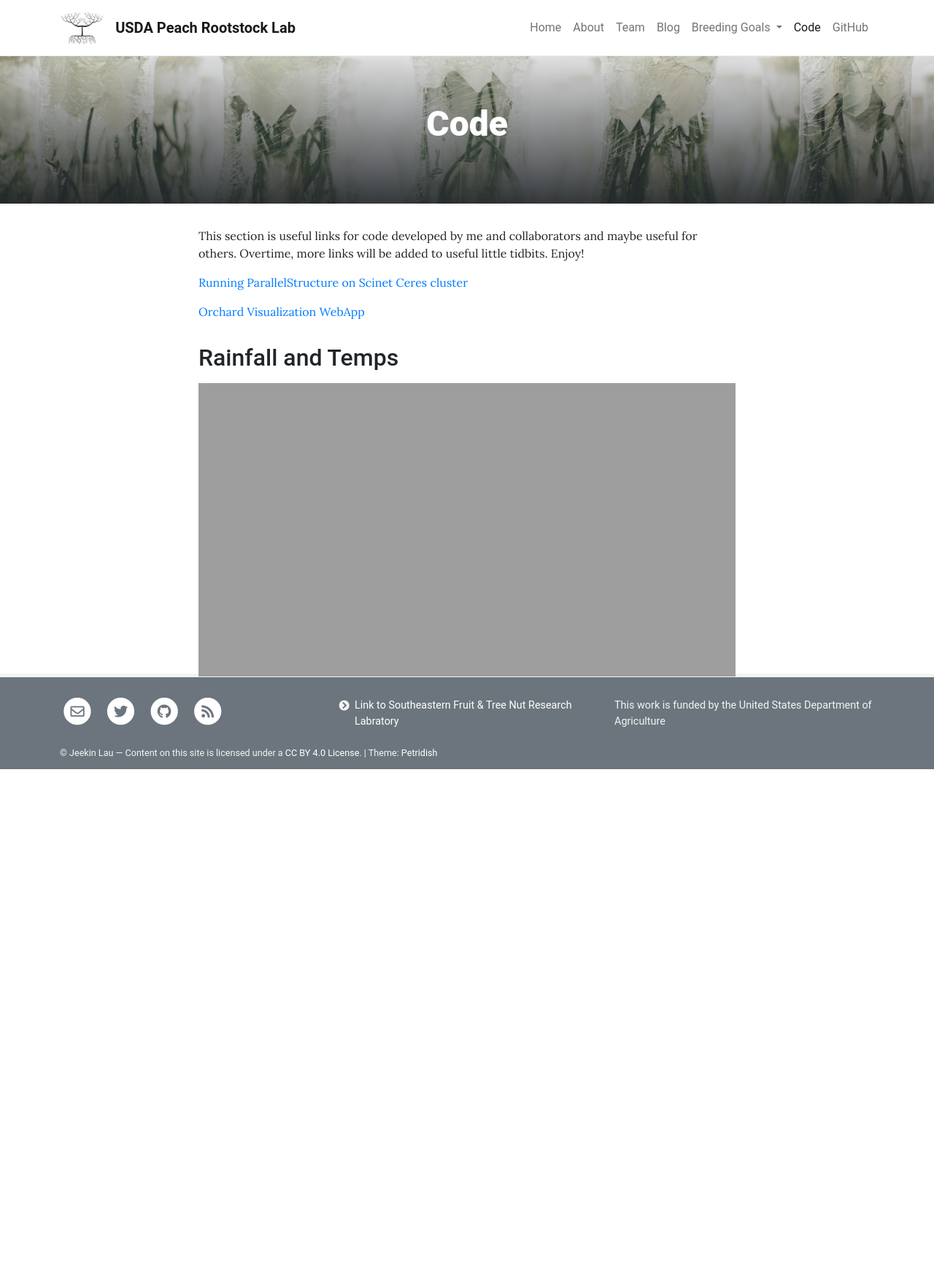
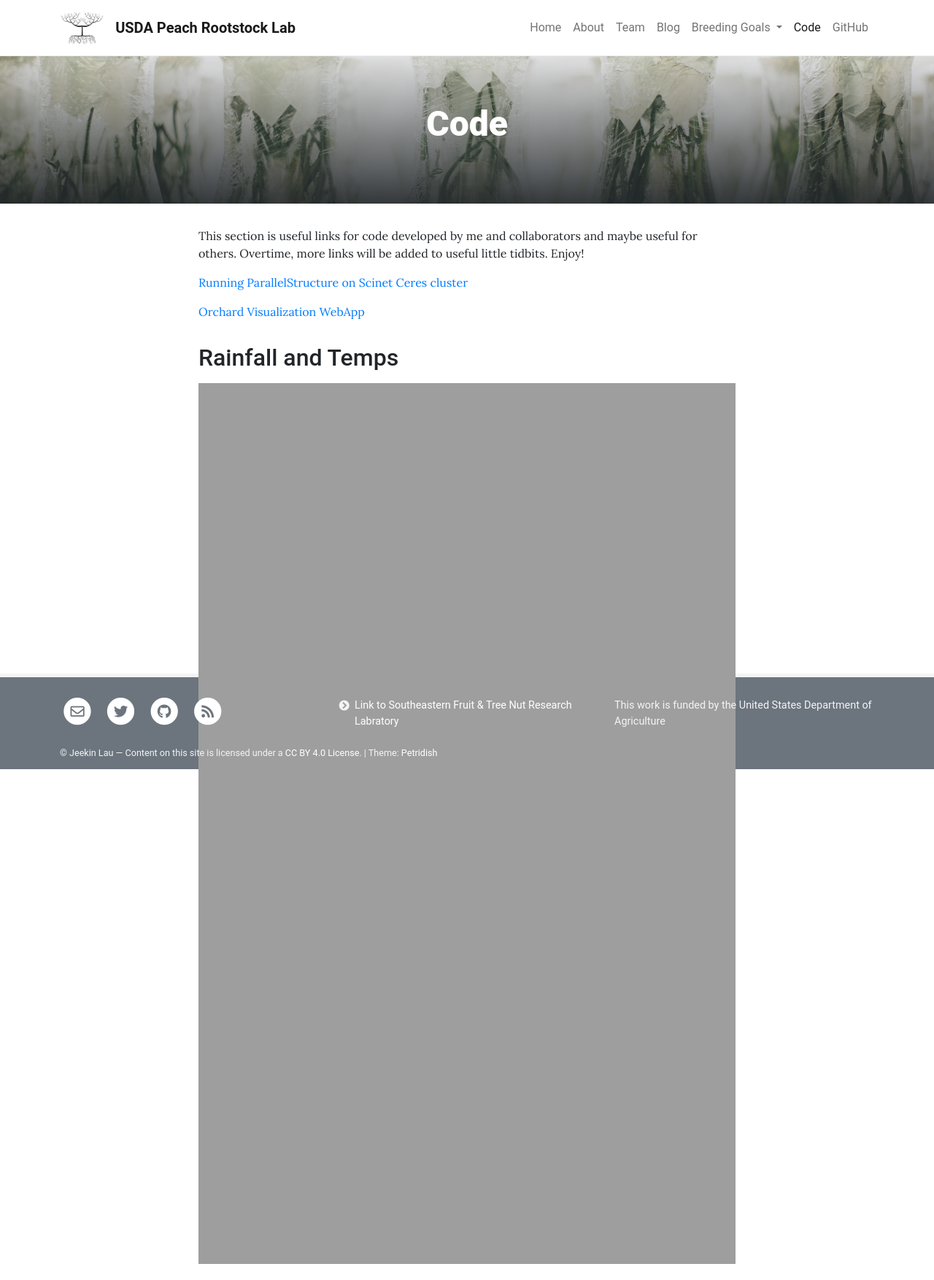
Before and after one commit to jeekinlau/lab_website, a Jekyll site: the page built from pages/code.md, in a window 1280 px wide. Shown: the whole page at 73% size. Built offline with Jekyll 4.4.1, drawn with Linux system fonts in a browser that asks for light colours; before the commit the page ends 1054 px from its top, so only the background shows below that.

Commit message:
Update code.md

```diff
--- a/pages/code.md
+++ b/pages/code.md
@@ -23,5 +23,5 @@ This section is useful links for code developed by me and collaborators and mayb
 
 <p>
 <h2> Rainfall and Temps </h2>
-<iframe src="https://jeekinlau.github.io/byron_rainfall/" width="100%" height="100%"> /iframe>
+<iframe src="https://jeekinlau.github.io/byron_rainfall/" width="100%" height="300%"> /iframe>
 </p>
```
